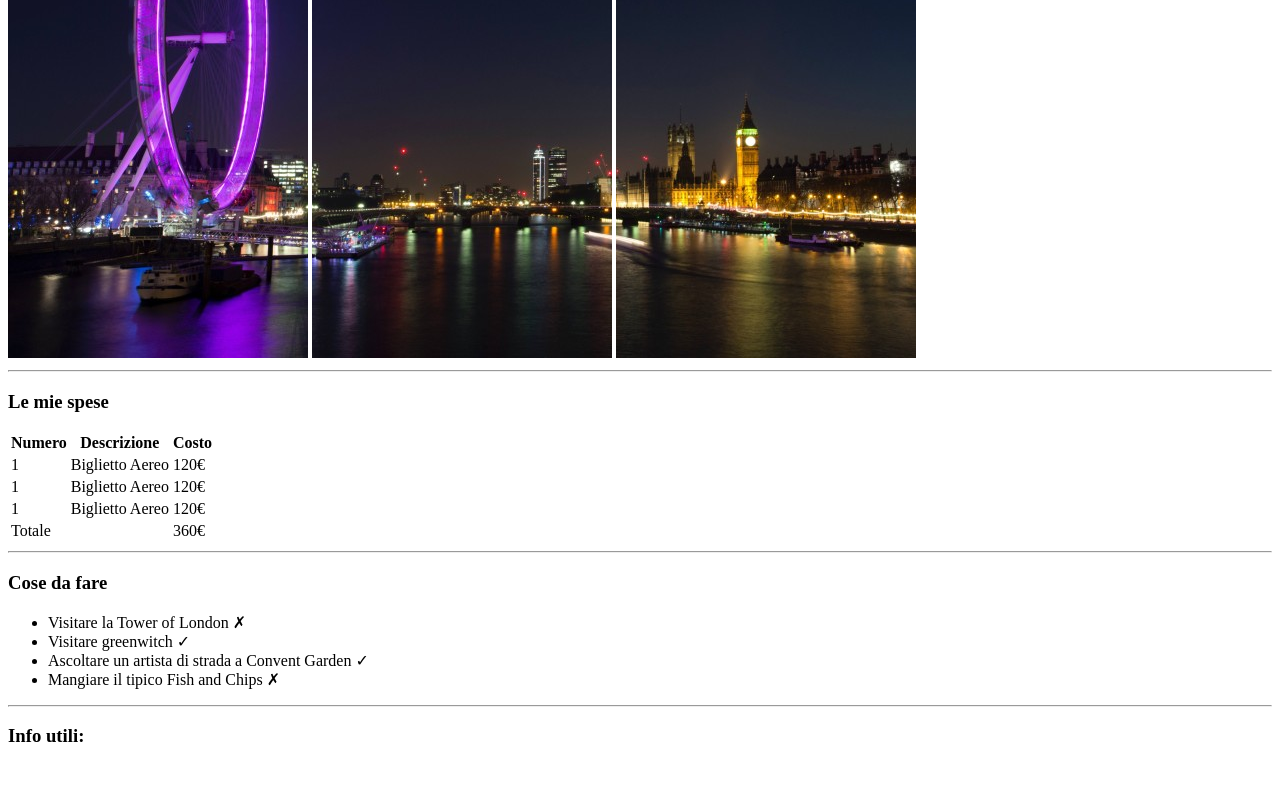
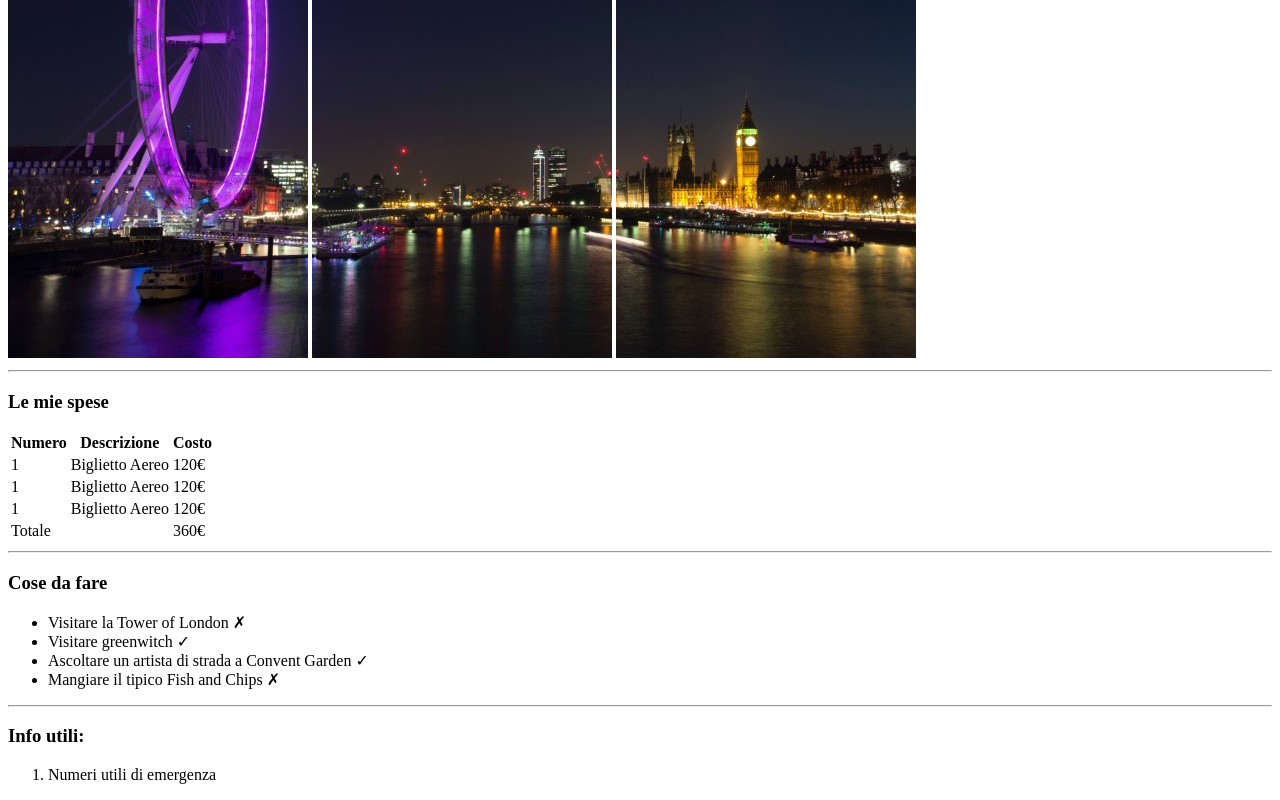
Before and after one commit to GiuseppeFiliberto/html-london-trip, a plain HTML site: page index.html in a window 1280 px wide. Shown: the part 322-1122 px from the top of the page. Before the commit the page ends 1088 px from the top, so only its background shows below. Drawn offline with Linux system fonts and the light colour scheme.

Commit message:
ordered list info section created

```diff
--- a/index.html
+++ b/index.html
@@ -76,7 +76,9 @@
 
     <section>
       <h3>Info utili:</h3>
-
+      <ol>
+        <li>Numeri utili di emergenza</li>
+      </ol>
     </section>
     <section></section>
   </main>
```
